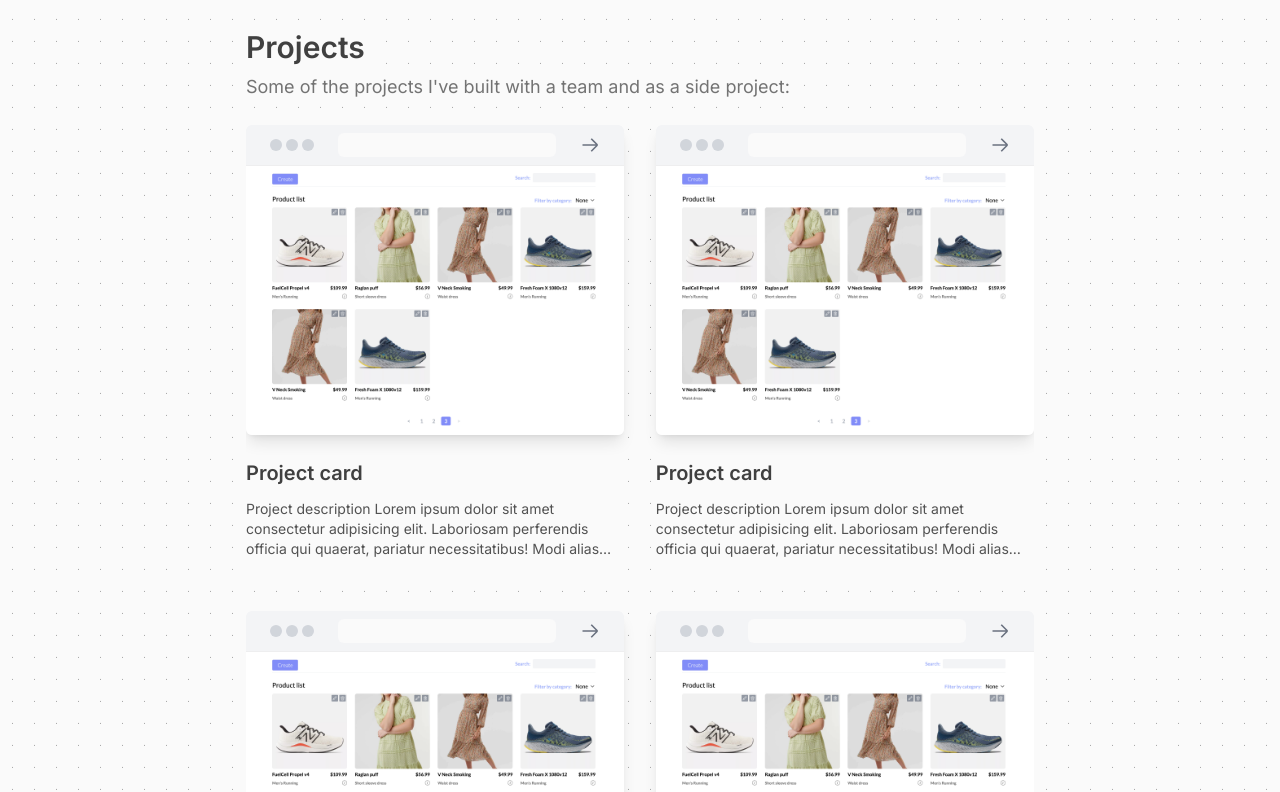
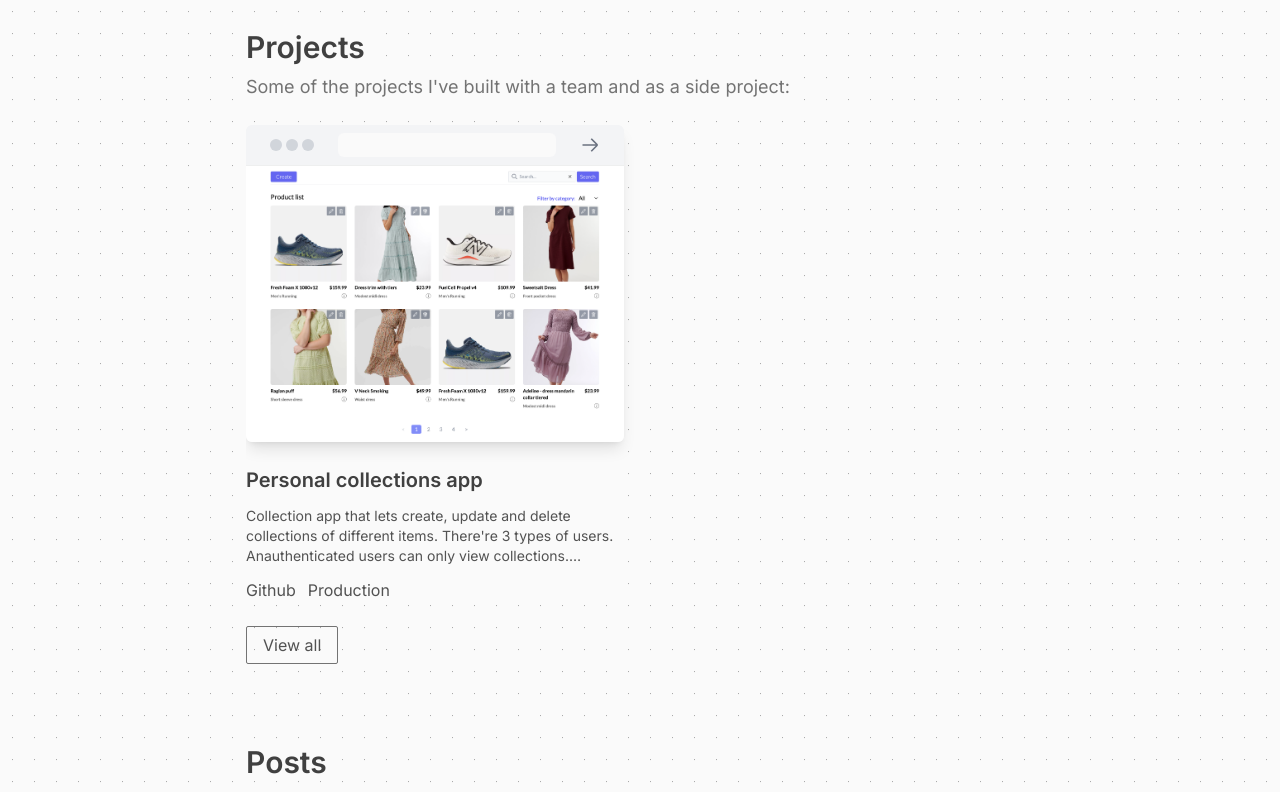
Before and after one commit to BehzodIsakov/my_website, a Next.js app: page / in a window 1280 px wide. Shown: the part 621-1413 px from the top of the page. Built offline with nearby package versions, Linux system fonts and the light colour scheme.

Commit message:
add new project

```diff
--- a/app/(routes)/projects/page.tsx
+++ b/app/(routes)/projects/page.tsx
@@ -1,42 +1,22 @@
 import Card from "@/components/Card";
+import { projects } from "@/lib/constants";
 
 export default function Page() {
   return (
     <>
       <h1 className='mb-8'>Projects</h1>
       <div className='flex flex-wrap gap-x-[4%] gap-y-10 mb-3 pb-3 overflow-auto'>
-        <div className='sm:basis-[48%]'>
-          <Card
-            imgSrc='/assets/screenshot.png'
-            title='Project card'
-            description='Project description'
-            codeLink='https://github.com/BekzodIsakov'
-          />
-        </div>
-        <div className='sm:basis-[48%]'>
-          <Card
-            imgSrc='/assets/screenshot.png'
-            title='Project card'
-            description='Project description'
-            codeLink='https://github.com/BekzodIsakov'
-          />
-        </div>
-        <div className='sm:basis-[48%]'>
-          <Card
-            imgSrc='/assets/screenshot.png'
-            title='Project card'
-            description='Project description'
-            codeLink='https://github.com/BekzodIsakov'
-          />
-        </div>
-        <div className='sm:basis-[48%]'>
-          <Card
-            imgSrc='/assets/screenshot.png'
-            title='Project card'
-            description='Project description'
-            codeLink='https://github.com/BekzodIsakov'
-          />
-        </div>
+        {projects.map((project, i) => (
+          <div key={i} className='basis-[48%]'>
+            <Card
+              title={project.title}
+              description={project.description}
+              imgSrc={project.imgSrc}
+              srcCode={project.links.srcCode}
+              productionLink={project.links.production}
+            />
+          </div>
+        ))}
       </div>
     </>
   );
--- a/components/Projects.tsx
+++ b/components/Projects.tsx
@@ -1,5 +1,6 @@
 import Card from "./Card";
 import Link from "next/link";
+import { projects } from "@/lib/constants";
 
 export default function Projects() {
   return (
@@ -9,38 +10,17 @@ export default function Projects() {
         Some of the projects I&apos;ve built with a team and as a side project:
       </h3>
       <div className='flex sm:flex-wrap gap-x-[4%] gap-y-10 mb-3 pb-3 overflow-auto'>
-        <div className='basis-[48%]'>
-          <Card
-            imgSrc='/assets/screenshot.png'
-            title='Project card'
-            description='Project description'
-            codeLink='https://github.com/BekzodIsakov'
-          />
-        </div>
-        <div className='basis-[48%]'>
-          <Card
-            imgSrc='/assets/screenshot.png'
-            title='Project card'
-            description='Project description'
-            codeLink='https://github.com/BekzodIsakov'
-          />
-        </div>
-        <div className='basis-[48%]'>
-          <Card
-            imgSrc='/assets/screenshot.png'
-            title='Project card'
-            description='Project description'
-            codeLink='https://github.com/BekzodIsakov'
-          />
-        </div>
-        <div className='basis-[48%]'>
-          <Card
-            imgSrc='/assets/screenshot.png'
-            title='Project card'
-            description='Project description'
-            codeLink='https://github.com/BekzodIsakov'
-          />
-        </div>
+        {projects.map((project, i) => (
+          <div key={i} className='basis-[48%]'>
+            <Card
+              title={project.title}
+              description={project.description}
+              imgSrc={project.imgSrc}
+              srcCode={project.links.srcCode}
+              productionLink={project.links.production}
+            />
+          </div>
+        ))}
       </div>
       <Link href='/projects' className='link-outline'>
         View all
```
Also changed, not shown: public/assets/screenshot-store.png (added).
